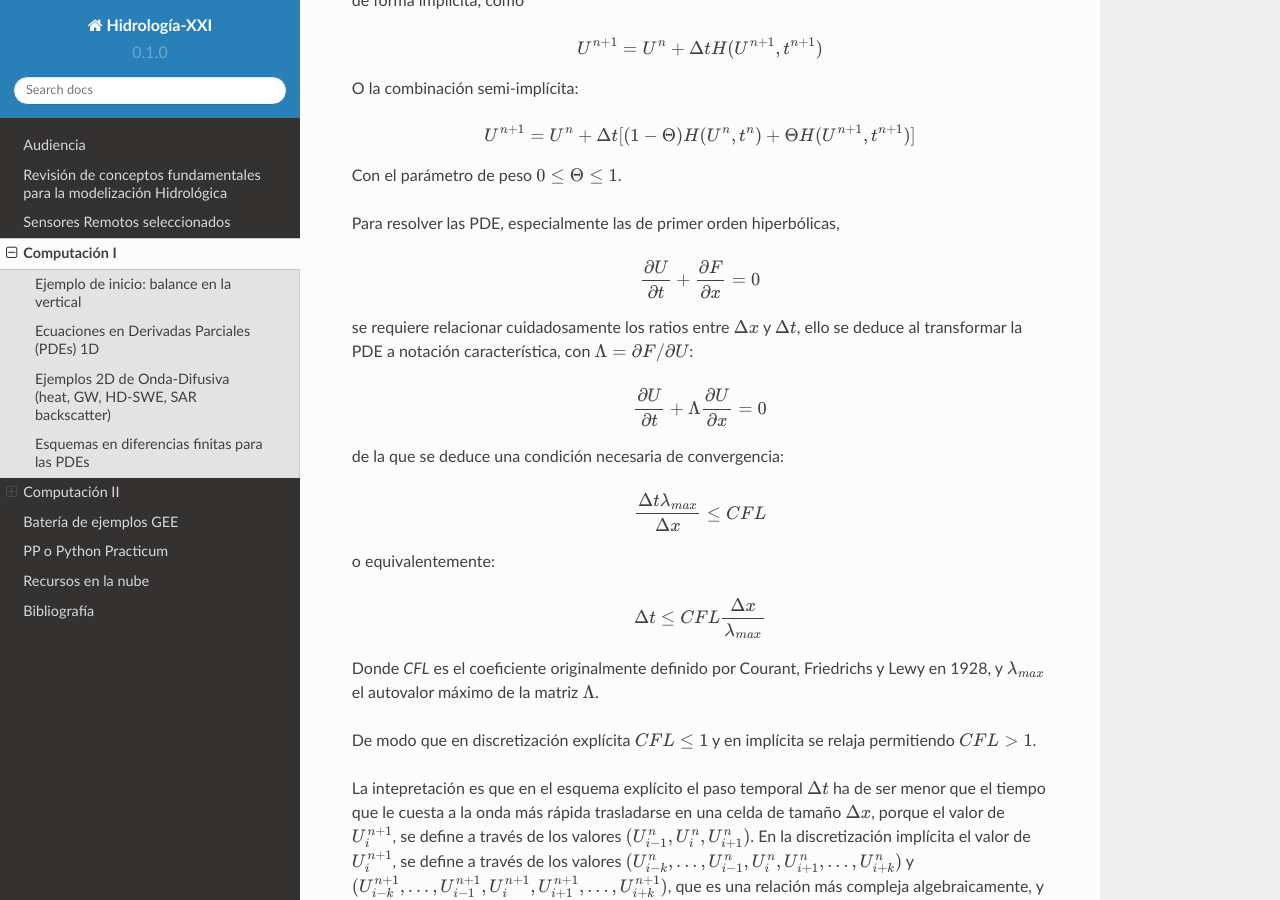
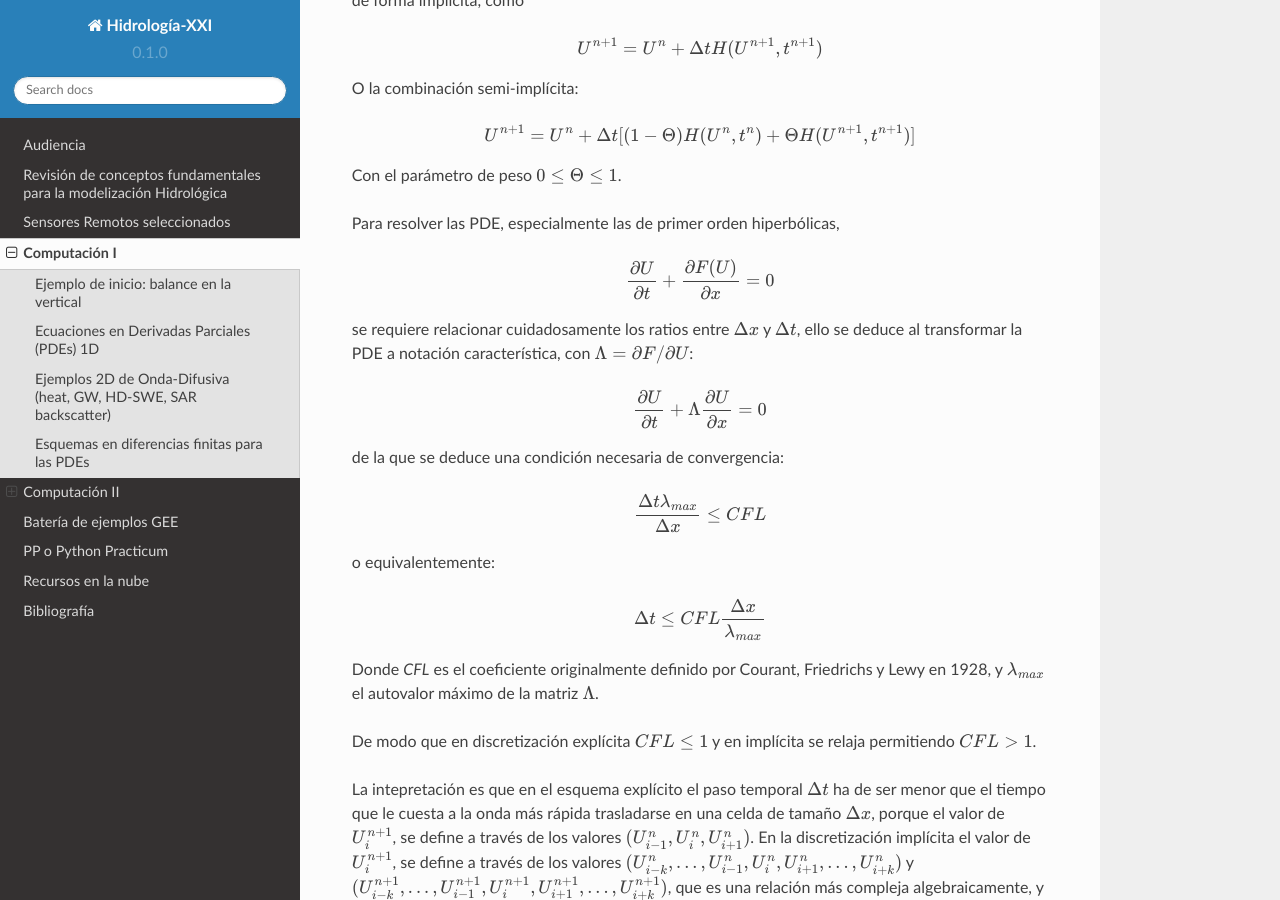
Before and after one commit to ivillamadrid/HidrologiaXXI, a Sphinx documentation site: the page built from docs/source/computacion.rst, in a window 1280 px wide and 900 px high, scrolled down 2143 px. Built offline with Sphinx 7.4.7 and the Read the Docs theme 2.0.0, drawn with Linux system fonts in a browser that asks for light colours.

Commit message:
Update computacion.rst

```diff
--- a/docs/source/computacion.rst
+++ b/docs/source/computacion.rst
@@ -106,7 +106,7 @@
 
 Para resolver las PDE, especialmente las de primer orden hiperbólicas,
 
-.. math:: \frac{\partial U}{\partial t} + \frac{\partial F}{\partial x}=0
+.. math:: \frac{\partial U}{\partial t} + \frac{\partial F(U)}{\partial x}=0
 
 se requiere relacionar cuidadosamente los ratios entre :math:`\Delta x` y :math:`\Delta t`, ello se deduce al transformar la PDE a
 notación característica, con :math:`\Lambda=\partial F / \partial U`:
```
